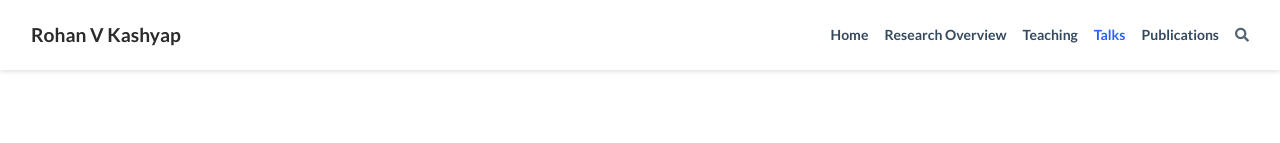
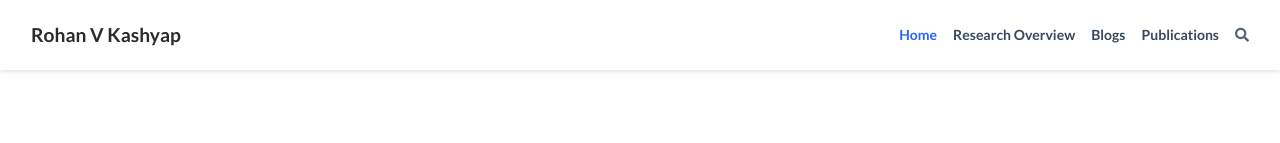
Before and after one commit to RohanVKashyap/RohanVKashyap.github.io, a plain HTML site: page index.html in a window 1280 px wide. Shown: the top 143 px of the page. Drawn offline with nearby package versions, Linux system fonts and the light colour scheme; some icons are missing.

Commit message:
Update index.html

```diff
--- a/index.html
+++ b/index.html
@@ -597,45 +597,45 @@
 
 
 
+        <!--<li class="nav-item">
+          <a class="nav-link " href="/teaching/"><span>Teaching</span></a>
+        </li>-->
+
+
+
+
+
+
+
+
+
+
+
+
+
+
+
+
+
+
+
+
+
+
+
+
+
+
+
+
+
+
+
+
+
+
         <li class="nav-item">
-          <a class="nav-link " href="/teaching/"><span>Teaching</span></a>
-        </li>
-
-
-
-
-
-
-
-
-
-
-
-
-
-
-
-
-
-
-
-
-
-
-
-
-
-
-
-
-
-
-
-
-
-
-        <li class="nav-item">
-          <a class="nav-link " href="/#talks" data-target="#talks"><span>Talks</span></a>
+          <a class="nav-link " href="/#bloga" data-target="#blogs"><span>Blogs</span></a>
         </li>
 
 
```
